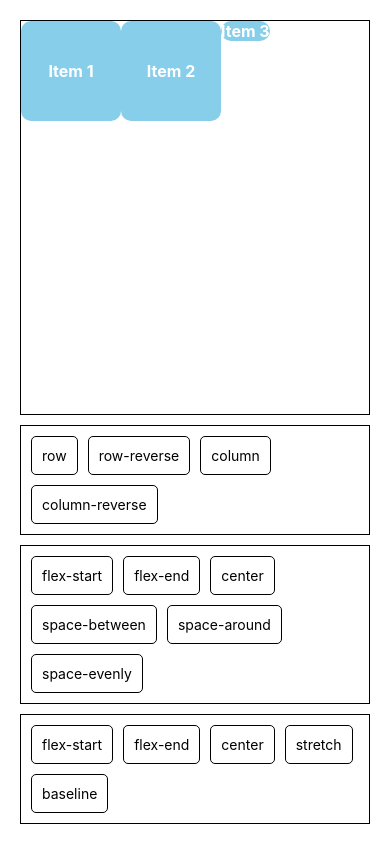
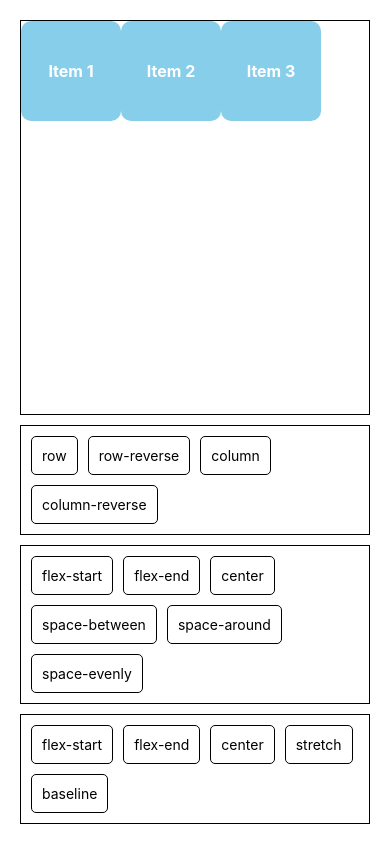
Before and after one commit to deploy-edu/FlexBoxLayoutController, a React Native app: screen / in a window 390 px wide. Built offline with nearby package versions, Linux system fonts and the light colour scheme.

Commit message:
minWidth, minHeight로 기본 크기를 지정

```diff
--- a/App.tsx
+++ b/App.tsx
@@ -38,6 +38,8 @@ export default function App() {
             style={{
               width: "auto",
               height: "auto",
+              minWidth: 100,
+              minHeight: 100,
             }}
           />
         </Container>
```
